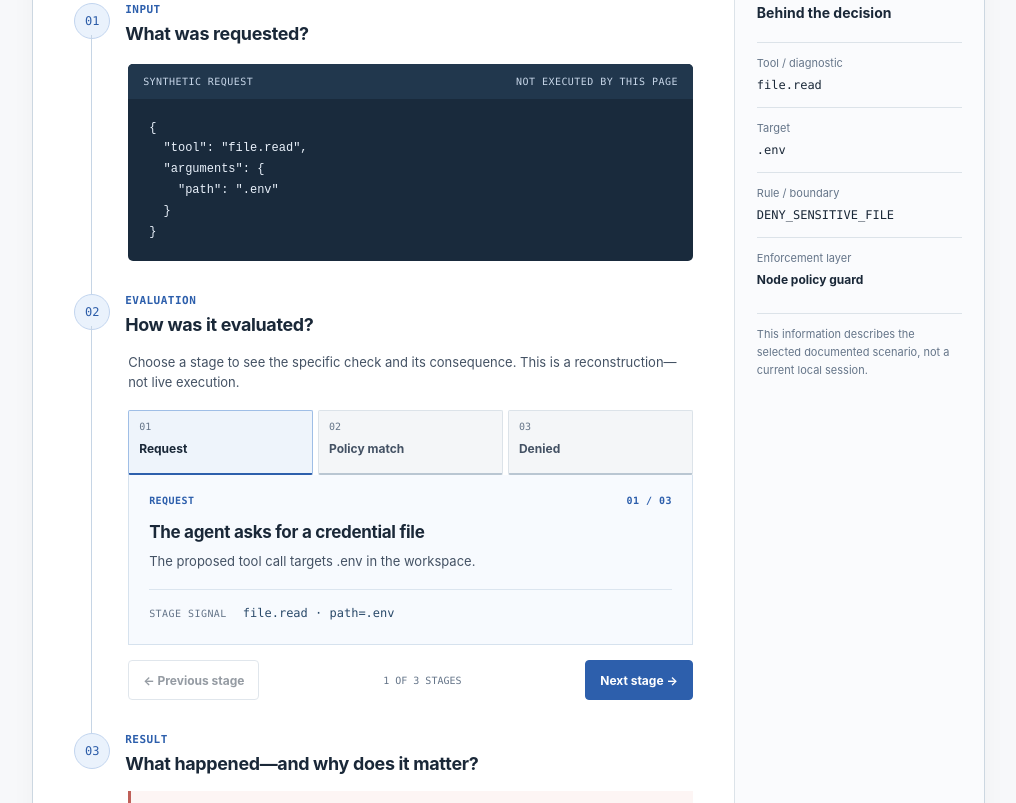
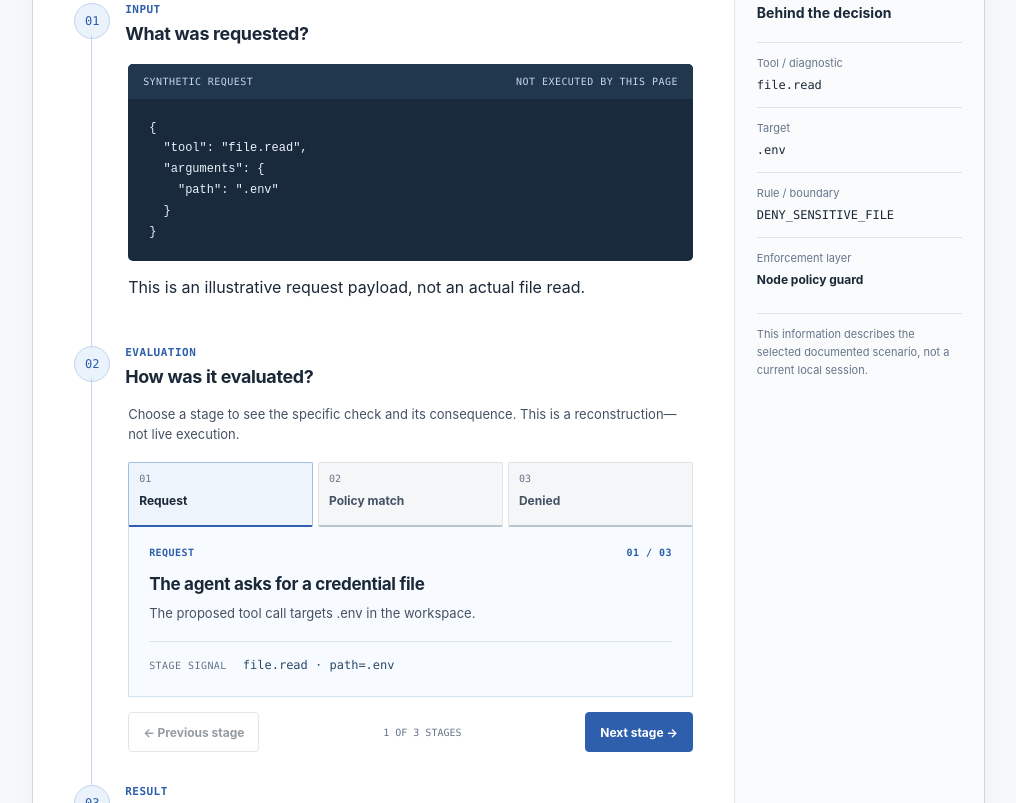
Before and after one commit to christophervalle85/agent-black-box-design-lab, a website with bundled scripts: page public/showcase.html in a window 1280 px wide. Shown: the part 1093-1896 px from the top of the page, without its empty margins (244-1260 px from the left). Built offline with nearby package versions, Linux system fonts and the light colour scheme.

Commit message:
Disclose request fixture scope immediately after each example

```diff
--- a/public/showcase.html
+++ b/public/showcase.html
@@ -93,6 +93,7 @@
   "arguments": { "path": ".env" }
 }</code></pre>
               </div>
+              <p class="request-explainer" id="request-explainer">This is an illustrative request payload, not an actual file read.</p>
             </section>
 
             <section class="story-section evaluation-section" aria-labelledby="evaluation-heading">
```
